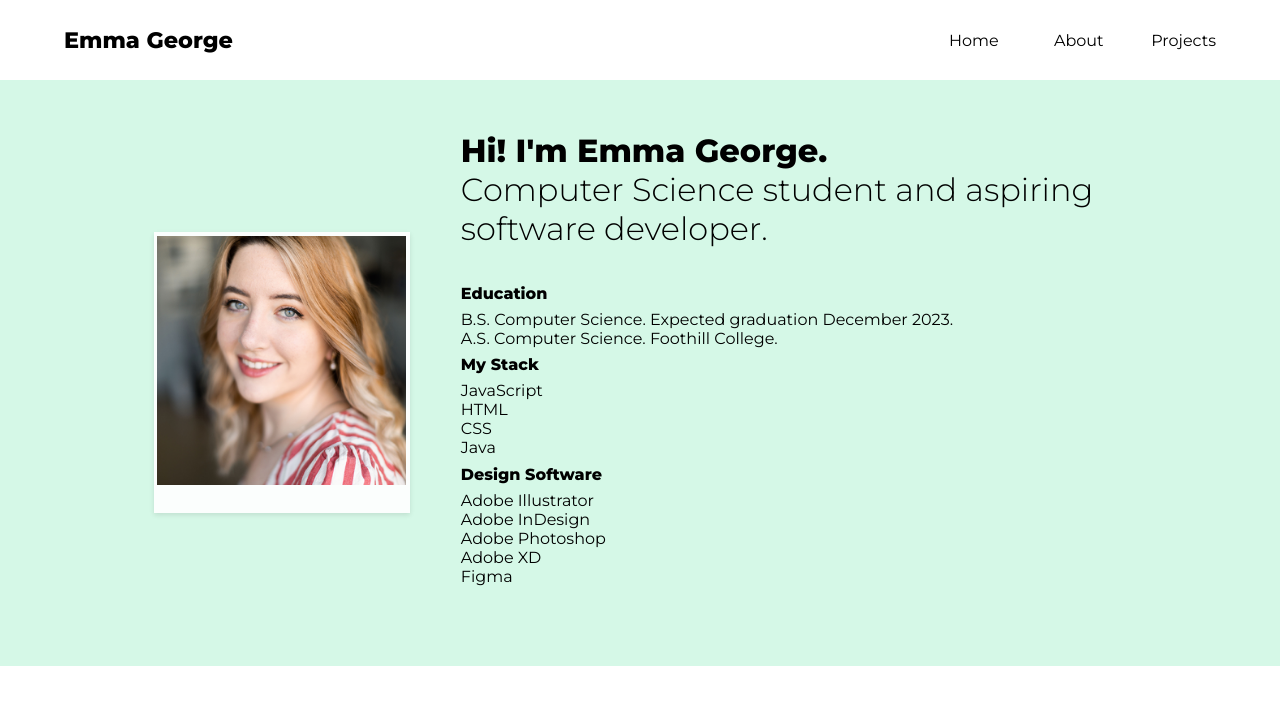
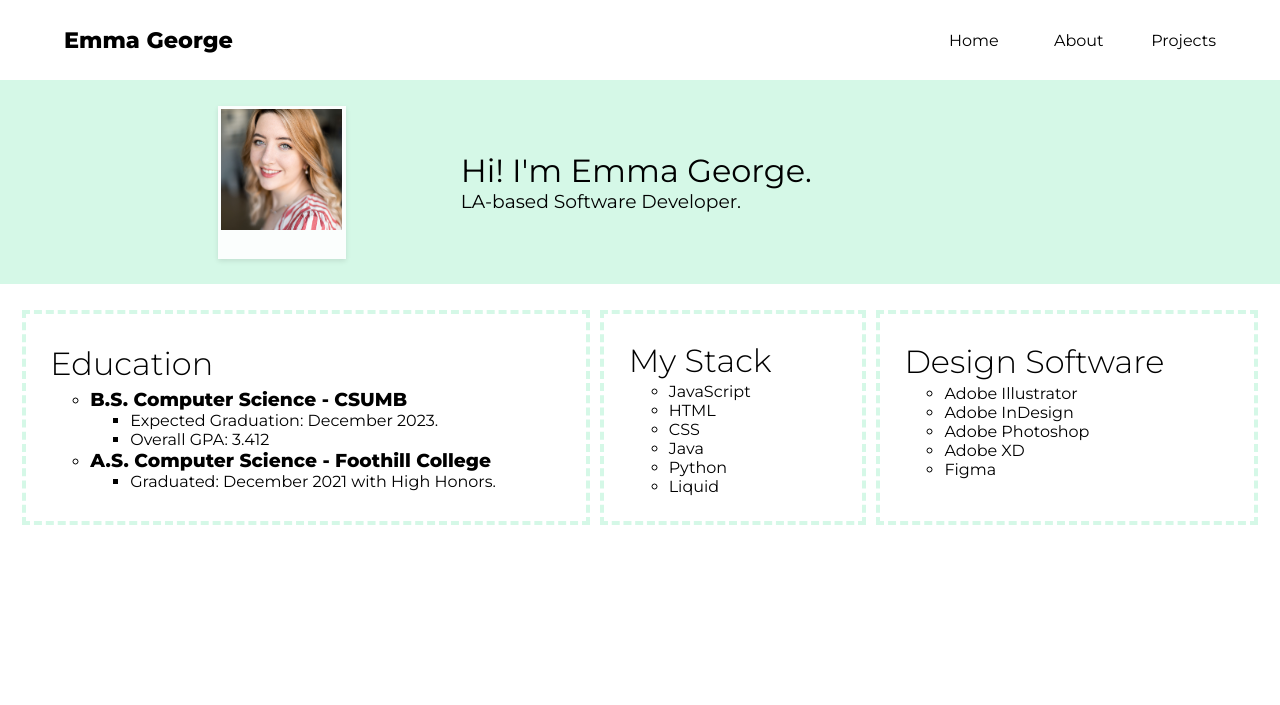
Before and after one commit to emmariegeo/emmariegeo.github.io, a Jekyll site: the page built from about.markdown, in a window 1280 px wide. Shown: the top 705 px of the page. Built offline with Jekyll 4.4.1, drawn with Linux system fonts in a browser that asks for light colours.

Commit message:
Update about.html and markdown
Formatting and text

```diff
--- a/_layouts/about.html
+++ b/_layouts/about.html
@@ -6,8 +6,10 @@ layout: default
     <div class ="card"><div class="frame" style="background-image: url({{ page.profilepic | relative_url }})"></div></div>
     {%- endif -%}
     <div class ="info">
-    <h1> Hi! I'm Emma George. </h1>
-    <h2>Computer Science student and aspiring software developer.</h2>
-    <p>{{ content }}</p>
+    <h1>Hi! I'm Emma George.</h1>
+    <h3>LA-based Software Developer.</h3>
     </div>
 </section>
+<section class = "about skills">
+    {{ content }}
+</div>
--- a/about.markdown
+++ b/about.markdown
@@ -5,19 +5,30 @@ permalink: /about/
 profilepic: "assets/images/emmapicture.png"
 ---
 
-#### Education ###
-* B.S. Computer Science. Expected graduation December 2023.
-* A.S. Computer Science. Foothill College.
+- ## Education ##
 
-#### My Stack ###
-* JavaScript
-* HTML
-* CSS
-* Java
+    - ### **B.S. Computer Science - CSUMB** ###
 
-#### Design Software ####
-* Adobe Illustrator
-* Adobe InDesign
-* Adobe Photoshop
-* Adobe XD
-* Figma
+        - Expected Graduation: December 2023.
+        - Overall GPA: 3.412
+
+    - ### **A.S. Computer Science - Foothill College** ###
+
+        - Graduated: December 2021 with High Honors.
+
+- ## My Stack ##
+
+    - JavaScript
+    - HTML
+    - CSS
+    - Java
+    - Python
+    - Liquid
+
+- ## Design Software ##
+
+    - Adobe Illustrator
+    - Adobe InDesign
+    - Adobe Photoshop
+    - Adobe XD
+    - Figma
--- a/assets/css/styles.css
+++ b/assets/css/styles.css
@@ -1,7 +1,6 @@
 * {
   box-sizing: border-box;
   margin: 0;
-  padding: 0;
 }
 
 body {
@@ -12,6 +11,7 @@ body {
   overflow-x: clip;
   overflow-y: auto;
 }
+
 /* HEADER */
 .site-header {
   width: 100vw;
@@ -102,6 +102,7 @@ section {
   align-items: center;
   justify-content: center;
 }
+
 /* HOME PAGE */
 section.home {
   display: grid;
@@ -119,6 +120,7 @@ section.home {
   width: auto;
   order: 2;
 }
+
 .welcome {
   flex-basis: auto;
   display: flex;
@@ -128,12 +130,14 @@ section.home {
   text-align: right;
   order: 1;
 }
+
 .hero-text {
   font-size: 4.2rem;
   font-weight: 300;
   letter-spacing: .4rem;
   text-align: match-parent;
 }
+
 .subtitle-text {
   font-size: 3.4rem;
   font-weight: 100;
@@ -147,20 +151,22 @@ section.about {
   background-color: rgba(213, 248, 231);
   grid-template-columns: 1fr 2fr;
   grid-template-rows: auto;
-  padding: 4% 8%;
+  padding: 2% 8%;
   overflow: hidden;
   align-items: center;
   justify-items: center;
   animation: slideUpAnim 1s ease-in-out 0s 1 normal forwards;
 }
+
 section.about .card {
   background-color: rgba(255, 255, 255, .9);
-  box-shadow: 0 2px 5px rgba(0,0,0,0.1);
+  box-shadow: 0 2px 5px rgba(0, 0, 0, 0.1);
   padding: 1% 1% 8% 1%;
-  width: 20vw;
+  width: 10vw;
   height: auto;
   margin: 0 auto;
 }
+
 section.about .frame {
   width: 100%;
   height: auto;
@@ -168,21 +174,56 @@ section.about .frame {
   background-size: cover;
   background-position: center center;
 }
+
 section.about .info {
+  display: flex;
+  flex-direction: column;
+  flex-wrap: nowrap;
   width: 100%;
   height: 100%;
-  text-align: left;
+  justify-content: center;
+  align-items: baseline;
 }
+
 section.about .info p {
   padding: 2%;
 }
-section.about ul {
+
+section.about.skills {
+  background-color: rgba(255, 255, 255, .9);
   display: flex;
+  height: auto;
   flex-direction: column;
-  list-style: none;
+  width: 100vw;
+  overflow: hidden;
+  justify-items: center;
+  align-items: center;
 }
 
-section.about h4 {
+section.about.skills>ul {
+  width: 100vw;
+  padding: 0% 2%;
+  list-style: none;
+  display: flex;
+  justify-content: center;
+  flex-direction: row;
+  gap: 10px;
+  flex-wrap: wrap;
+}
+
+section.about.skills>ul>li {
+  display: flex;
+  flex-grow: 1;
+  list-style: none;
+  flex-direction: column;
+  background-color: #ffffffe6;
+  border-color: rgba(213, 248, 231);
+  border-width: 4px;
+  padding: 2%;
+  border-style: dashed;
+}
+
+section.about.skills h2 {
   padding: 1% 0%;
 }
 
@@ -197,7 +238,7 @@ section.project ul {
   list-style: none;
   display: grid;
   justify-items: center;
-  grid-template-columns: repeat(auto-fit, minmax(250px ,1fr));
+  grid-template-columns: repeat(auto-fit, minmax(250px, 1fr));
   padding: 4%;
   grid-gap: .8rem;
 }
@@ -214,27 +255,32 @@ section.project .post-content {
   justify-items: center;
   animation: slideUpAnim 1s ease-in-out 0s 1 normal forwards;
 }
+
 section.project .post-content ul {
   display: flex;
   flex-direction: column;
   list-style: none;
   padding: 8%;
 }
+
 section.project .post-content img {
   width: 100%;
   height: auto;
   background-size: cover;
   background-position: center center;
 }
+
 section.project p {
   text-align: center;
 }
+
 /** PROJECTS **/
 section.myprojects {
   margin-top: 80px;
   flex-direction: column;
   animation: slideUpAnim 1s ease-in-out 0s 1 normal forwards;
 }
+
 /* GALLERY */
 .gallery {
   display: flex;
@@ -248,17 +294,19 @@ section.myprojects {
   justify-items: center;
   align-items: center;
 }
+
 .gallery ul {
   list-style: none;
   display: grid;
   justify-items: center;
-  grid-template-columns: repeat(auto-fit, minmax(250px ,1fr));
+  padding: 0;
+  grid-template-columns: repeat(auto-fit, minmax(250px, 1fr));
   grid-gap: 1.2rem;
 }
 
 .gallery ul li {
   background-color: #ffffffe6;
-  box-shadow: 0 2px 5px rgba(0,0,0,0.1);
+  box-shadow: 0 2px 5px rgba(0, 0, 0, 0.1);
   max-width: 450px;
   min-width: 300px;
   min-height: 200px;
@@ -268,6 +316,7 @@ section.myprojects {
   top: 0;
   transition: all .1s ease-in;
 }
+
 .gallery ul li .card-prev {
   background-color: rgb(218, 236, 229);
   width: 100%;
@@ -276,6 +325,7 @@ section.myprojects {
   background-position: center;
   background-repeat: no-repeat;
 }
+
 .gallery ul li .card-title {
   color: #000;
   text-align: center;
@@ -304,20 +354,21 @@ section.myprojects {
   text-decoration: none;
   color: #000;
 }
+
 .gallery ul a:visited {
   text-decoration: none;
-  color:#000;
+  color: #000;
 }
 
 .gallery ul li:hover {
   top: -2px;
-  box-shadow: 0 4px 5px rgba(0,0,0,0.2);
+  box-shadow: 0 4px 5px rgba(0, 0, 0, 0.2);
 }
 
 /* Font */
 h1 {
   font-size: 2em;
-  font-weight: 800;
+  font-weight: 400;
 }
 
 h2 {
@@ -327,6 +378,10 @@ h2 {
 
 h3 {
   font-weight: 400;
+}
+
+h4 {
+  font-weight: 800;
 }
 
 .title-group {
@@ -364,22 +419,30 @@ h3 {
     animation: slideUpAnim 1s ease-in 0s 1 normal forwards;
     margin-top: 0px;
   }
+
   section.about {
     grid-template-columns: 1fr;
     row-gap: 10px;
     align-content: center;
-    justify-items: center;
+    justify-content: center;
     animation: slideUpAnim 1s ease-in 0s 1 normal forwards;
     margin-top: 0px;
   }
+
+  section.about .info {
+    align-items: center;
+  }
+
   section.about .card {
     padding: 1% 1% 4% 1%;
     width: 20vw;
   }
+
   .welcome {
     padding-right: 0%;
     padding-top: 5%;
   }
+
   .hero-text {
     font-size: 3rem;
     font-weight: 400;
@@ -414,18 +477,51 @@ h3 {
     animation: slideUpAnim 1s ease-in 0s 1 normal forwards;
     margin-top: 0px;
   }
+
   section.about {
+    display: grid;
     grid-template-columns: 1fr;
     row-gap: 10px;
     align-content: center;
-    justify-items: center;
+    justify-content: center;
     animation: slideUpAnim 1s ease-in 0s 1 normal forwards;
     margin-top: 0px;
   }
+
+  section.about.skills ul {
+    padding-inline-start: 20px;
+  }
+
+  section.about.skills li {
+    font-size: 1em;
+  }
+
+  /* Font */
+  h1 {
+    font-size: 1.6em;
+  }
+
+  h2 {
+    font-size: 1.4em;
+  }
+
+  h3 {
+    font-size: 1em;
+  }
+
+  p {
+    font-size: 1em;
+  }
+
+  section.about .info {
+    align-items: center;
+  }
+
   section.about .card {
     padding: 1% 1% 4% 1%;
     width: 20vw;
   }
+
 
   section.myprojects {
     margin-top: 0%;
@@ -472,6 +568,7 @@ h3 {
   .welcome {
     padding: 0%;
   }
+
   .hero-text {
     font-size: 3rem;
     font-weight: 400;
```
